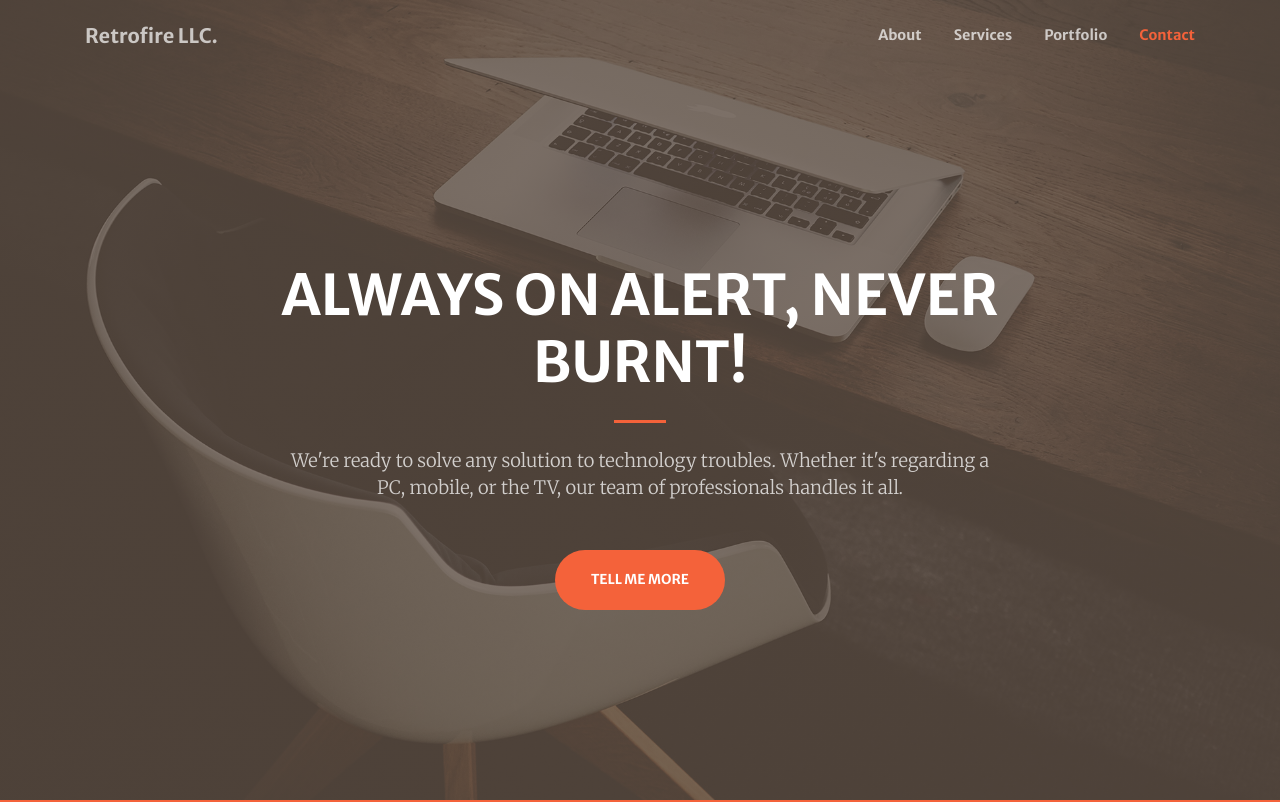
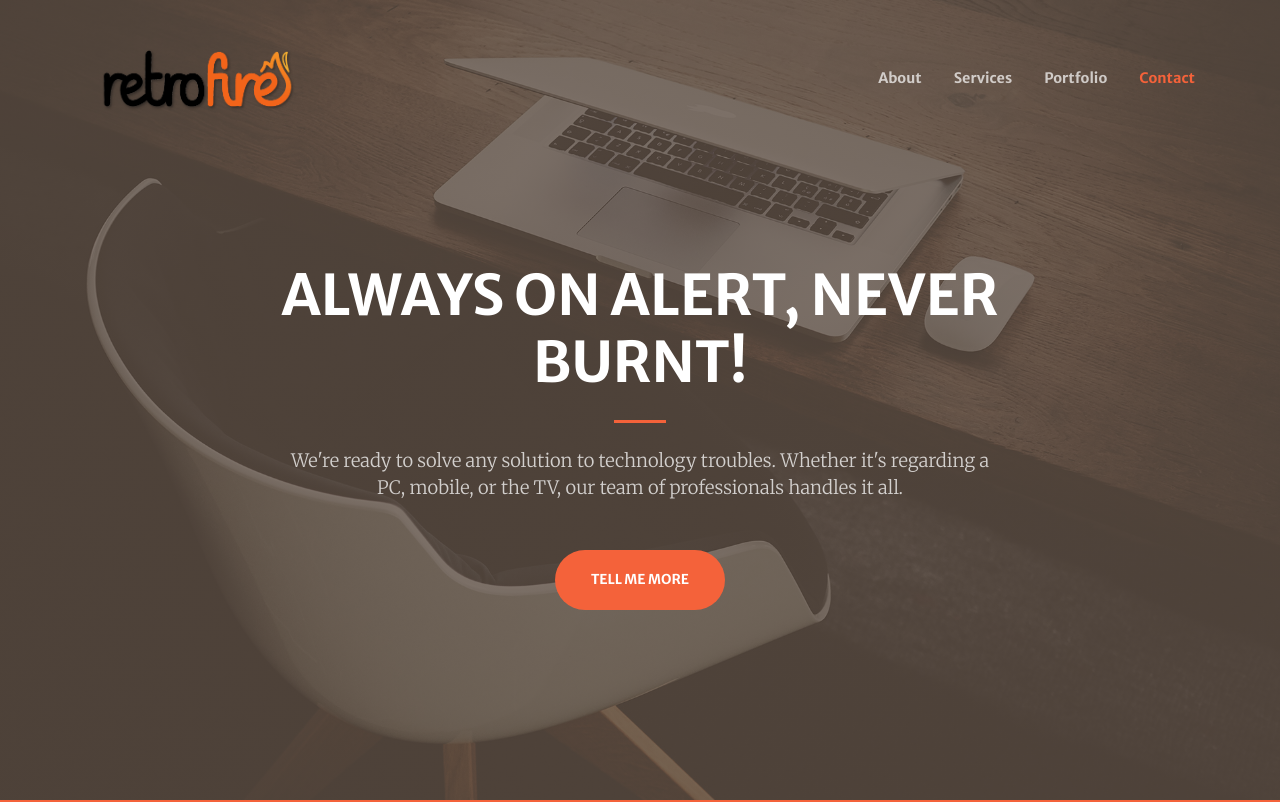
Before and after one commit to Retrofirepro/retrofire.github.io, a plain HTML site: page index.html in a window 1280 px wide. Shown: the top 802 px of the page. Drawn offline with nearby package versions, Linux system fonts and the light colour scheme.

Commit message:
index nav logo placement

```diff
--- a/index.html
+++ b/index.html
@@ -22,7 +22,8 @@
         <!-- Navigation-->
         <nav class="navbar navbar-expand-lg navbar-light fixed-top py-3" id="mainNav">
             <div class="container">
-                <a class="navbar-brand js-scroll-trigger" href="#page-top">Retrofire LLC.</a>
+                <a class="navbar-brand js-scroll-trigger" href="#page-top">
+                    <img src="assets/img/logo.png" alt="Retrofire LLC." width="225" height="115" /></a>
                 <button class="navbar-toggler navbar-toggler-right" type="button" data-toggle="collapse" data-target="#navbarResponsive" aria-controls="navbarResponsive" aria-expanded="false" aria-label="Toggle navigation"><span class="navbar-toggler-icon"></span></button>
                 <div class="collapse navbar-collapse" id="navbarResponsive">
                     <ul class="navbar-nav ml-auto my-2 my-lg-0">
```
Also changed, not shown: assets/img/logo.jpg (added), assets/img/logo.png (added).
